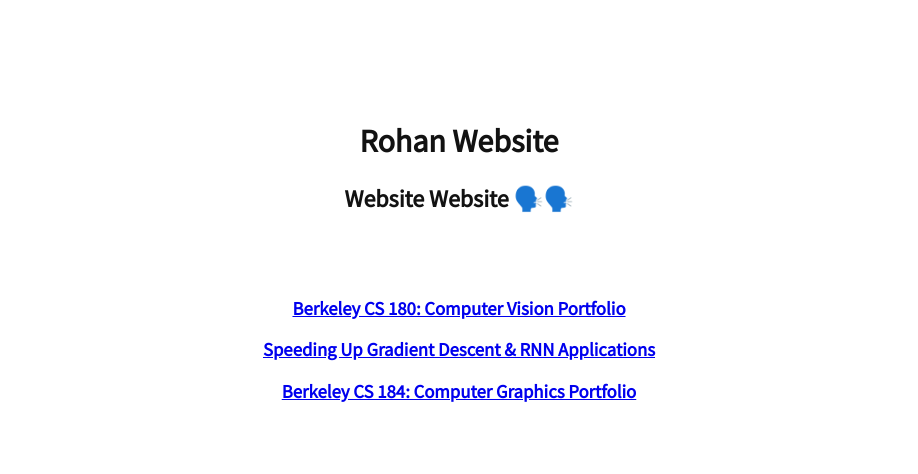
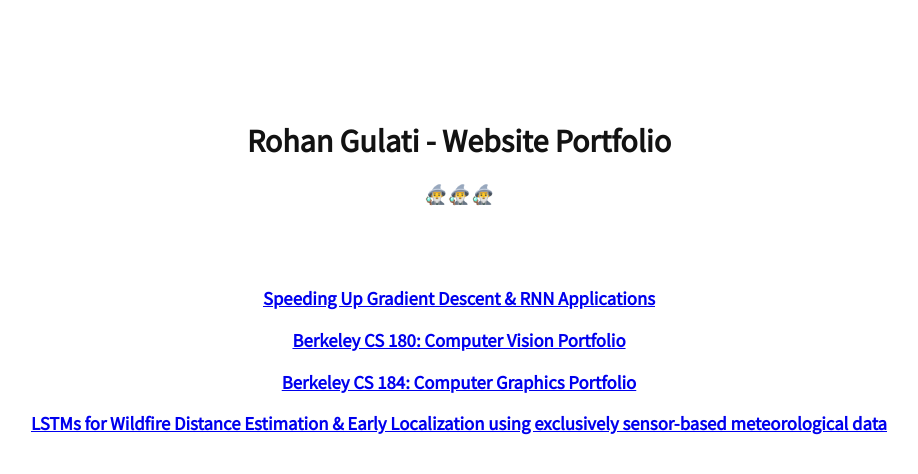
Before and after one commit to Rohan1215/Rohan1215.github.io, a plain HTML site: page index.html in a window 1280 px wide. Shown: the whole page, without its empty margins (181-1099 px from the left). Drawn offline with nearby package versions, Linux system fonts and the light colour scheme.

Commit message:
small tweaks + wildfire project

```diff
--- a/index.html
+++ b/index.html
@@ -23,21 +23,25 @@
 
 <body>
 
-  <h1 align="middle">Rohan Website</h1>
-  <h2 align="middle">Website Website 🗣️🗣️</h1>
+  <h1 align="middle">Rohan Gulati - Website Portfolio</h1>
+  <h3 align="middle"> 🧙‍♂️🧙‍♂️🧙‍♂️ </h3>
   <br>
   <br>
+
+  <a href = "https://github.com/Rohan1215/Speeding-Up-Gradient-Descent/blob/main/AGD_paper.pdf">
+    <h3 align = "middle"> Speeding Up Gradient Descent & RNN Applications</h3>
+  </a>
 
   <a href = "https://rohan1215.github.io/cs180/">
     <h3 align = "middle">Berkeley CS 180: Computer Vision Portfolio</h3>
   </a>
 
-  <a href = "https://github.com/Rohan1215/Speeding-Up-Gradient-Descent/blob/main/AGD_paper.pdf">
-    <h3 align = "middle"> Speeding Up Gradient Descent & RNN Applications</h3>
+  <a href = "  https://cal-cs184-student.github.io/hw-webpages-sp24-Rohan1215/">
+    <h3 align = "middle"> Berkeley CS 184: Computer Graphics Portfolio</h3>
   </a>
 
-  <a href = "  https://cal-cs184-student.github.io/hw-webpages-sp24-Rohan1215/">
-    <h3 align = "middle"> Berkeley CS 184: Computer Graphics Portfolio</h3>
+  <a href = "https://www.projectswedes.com/">
+    <h3 align = "middle"> LSTMs for Wildfire Distance Estimation & Early Localization using exclusively sensor-based meteorological data </h3>
   </a>
 
 
```
